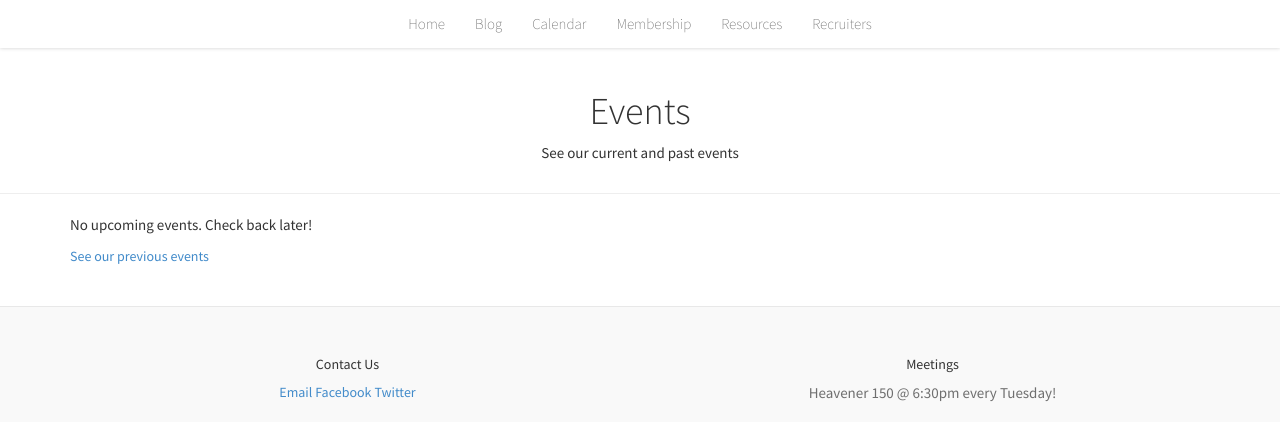
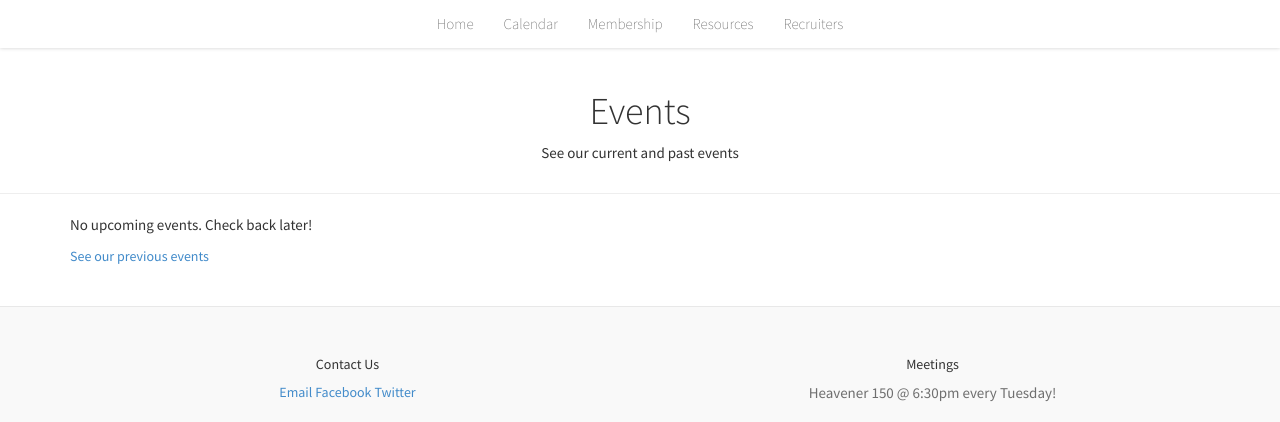
Before and after one commit to gatortechuf/gatortechuf.com, a Django app: a page that uses src/templates/base.html in a window 1280 px wide. Shown: the top 422 px of the page. Run offline with Django 3.2, Linux system fonts and the light colour scheme; data that the repository does not hold is empty; some libraries are stand-ins or nearby versions.

Commit message:
removed blog button #74 (#76)

```diff
--- a/src/templates/base.html
+++ b/src/templates/base.html
@@ -47,7 +47,6 @@
                             <div class="collapse navbar-collapse" id="bs-example-navbar-collapse-1">
                                 <ul class="nav navbar-nav">
                                     <li><a href="{% url 'home:index' %}">Home</a></li>
-                                    <li><a href="https://medium.com/gatortech" target="_blank">Blog</a></li>
                                     <li><a href="{% url 'events:event_index' %}">Calendar</a></li>
                                     <li><a href="{% url 'membership:membership_index' %}">Membership</a></li>
                                     <li><a href="{% url 'resources:resource_index' %}">Resources</a></li>
```
